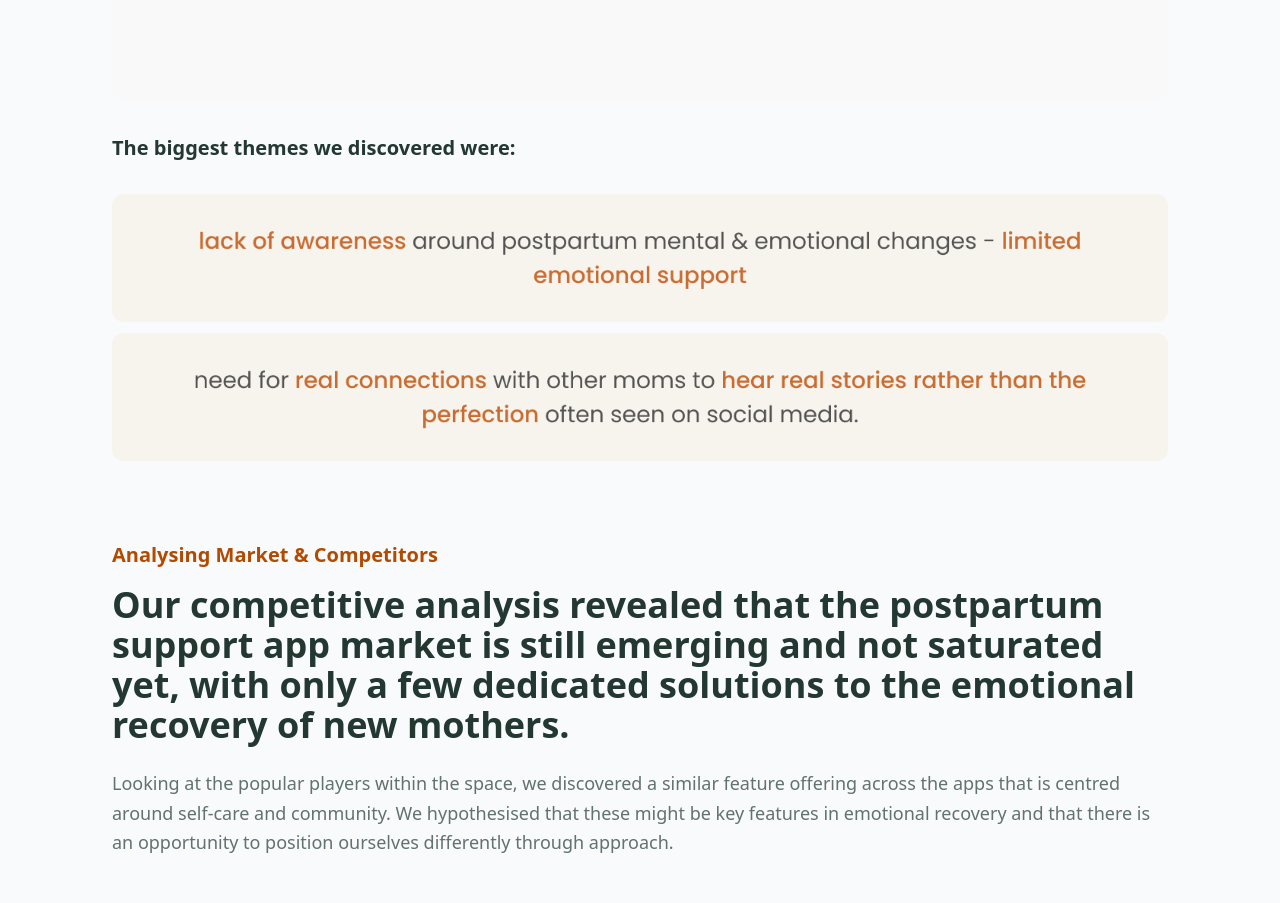
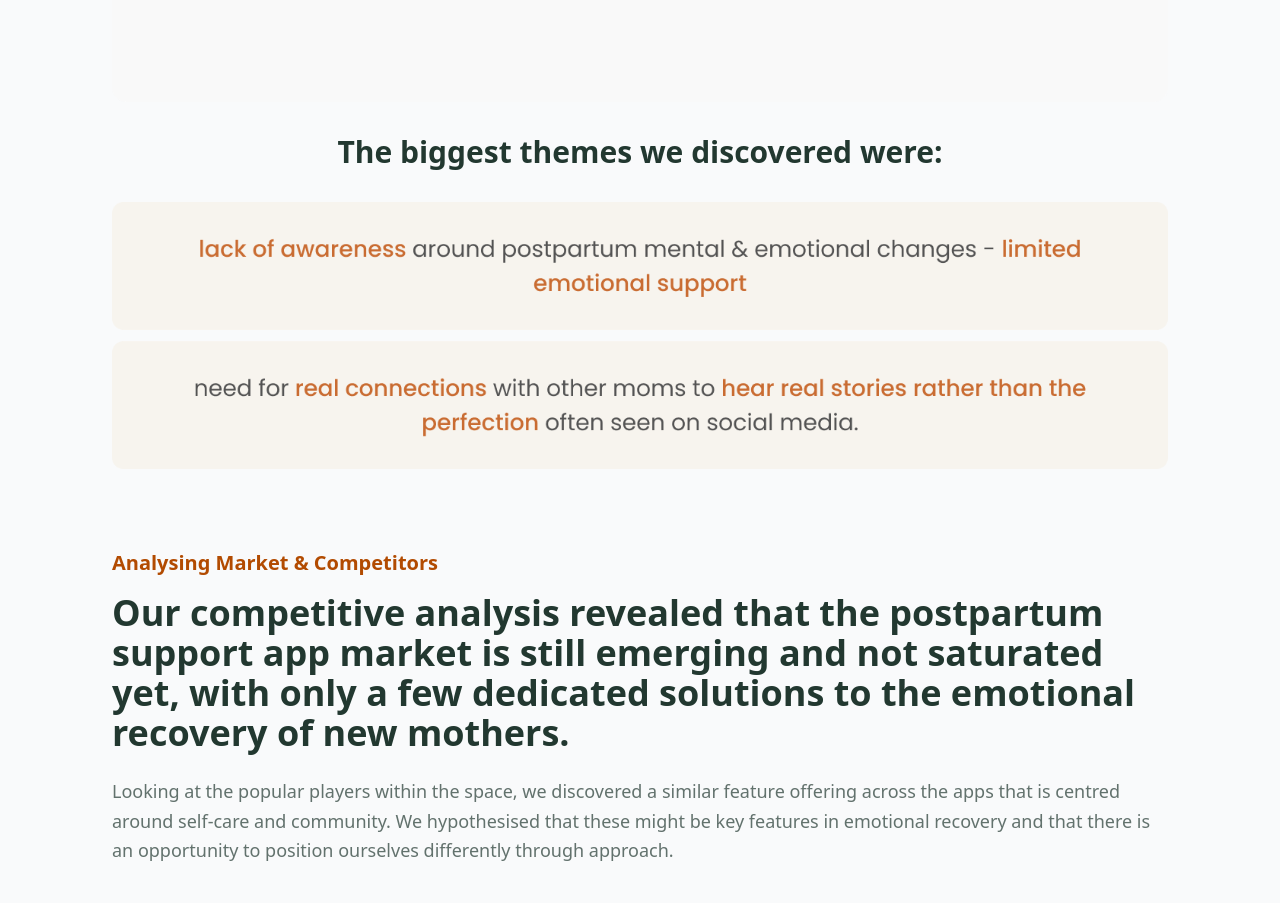
Before and after one commit to ehsangazar/zarabani, a React (Vite) app: page /projects/omaia in a window 1280 px wide. Shown: the part 3980-4883 px from the top of the page. Built offline with nearby package versions, Linux system fonts and the light colour scheme.

Commit message:
Update Omaia case study heading style for improved emphasis and visual hierarchy

```diff
--- a/src/pages/projects/case-studies/Omaia.tsx
+++ b/src/pages/projects/case-studies/Omaia.tsx
@@ -126,7 +126,7 @@ const Omaia = () => {
         />
 
         <div className="mt-8">
-          <h3 className="text-xl font-bold text-primary-dark mb-3">
+          <h3 className="text-3xl font-bold text-primary-dark mb-3 text-center">
             The biggest themes we discovered were:
           </h3>
           <img
```
